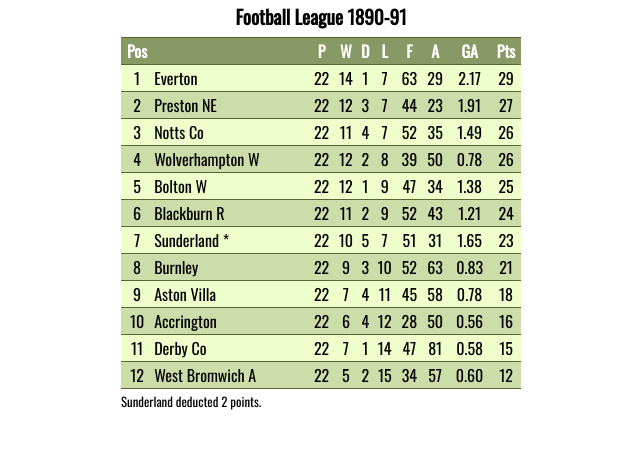
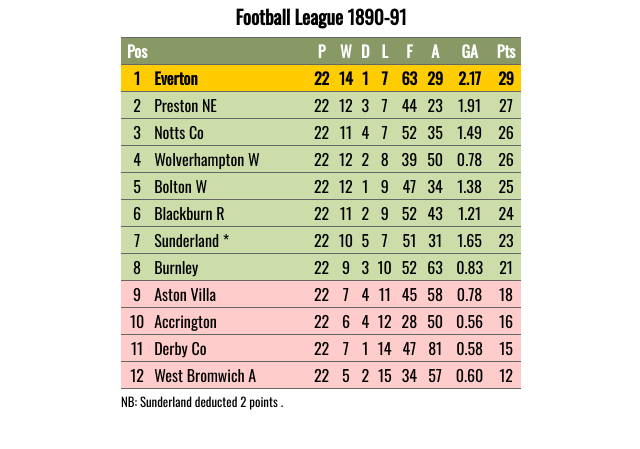
Before and after one commit to andrewhstead/football-stats, a Django app: a page that uses games/templates/competition_table.html in a window 1280 px wide. Shown: the part 211-660 px from the top of the page, without its empty margins (319-959 px from the left). Run offline with Django 3.2, Linux system fonts and the light colour scheme; data comes from the database, SQL or seed files in the repository; both versions use the stored data as it was after the commit; some libraries are stand-ins or nearby versions.

Commit message:
Added logic to colour table rows depending on league structure.

```diff
--- a/games/models.py
+++ b/games/models.py
@@ -62,10 +62,10 @@
 	tie_breaker_4 = models.CharField(max_length=25, choices=TIE_BREAKERS, default="Name")
 	tie_breaker_5 = models.CharField(max_length=25, choices=TIE_BREAKERS, default="Name")
 	# Places to indicate promotion and relegation issues etc.
-	top_primary_places = models.IntegerField(blank=True, null=True)
-	top_secondary_places = models.IntegerField(blank=True, null=True)
-	bottom_primary_places = models.IntegerField(blank=True, null=True)
-	bottom_secondary_places = models.IntegerField(blank=True, null=True)
+	top_primary_places = models.PositiveIntegerField(default=0)
+	top_secondary_places = models.PositiveIntegerField(default=0)
+	bottom_primary_places = models.PositiveIntegerField(default=0)
+	bottom_secondary_places = models.PositiveIntegerField(default=0)
 
 	def __unicode__(self):
 		return unicode(self.name) + ' ' + unicode(self.season)
--- a/games/templates/competition_table.html
+++ b/games/templates/competition_table.html
@@ -12,6 +12,7 @@
 	<!-- Show the league table. -->
 	<table class="league-table">
 
+		<!-- Table header row. -->
 		<tr>
 			<th>Pos</th>
 			<th></th>
@@ -27,8 +28,18 @@
 
 	{% for team in league_table %}
 
-		<tr>
+		<!-- Set up the CSS classes for rows which need to be highlighted. -->
+		{% if forloop.counter in top_primary %}
+			<tr class="top-primary">
+		{% elif forloop.counter in top_secondary %}
+			<tr class="top-secondary">
+		{% elif forloop.counter in bottom_secondary %}
+			<tr class="bottom-secondary">
+		{% elif forloop.counter in bottom_primary %}
+			<tr class="bottom-primary">
+		{% endif %}
 
+				<!-- Show the team's record. -->
 				<td class="center-align">
 					{{ forloop.counter }}
 				</td>
@@ -85,6 +96,7 @@
 		{% if adjustments %}
 
 			{% for adjustment in adjustments %}
+				NB:
 				{{ adjustment.team }}
 					{% if adjustment.points > 0 %}
 						awarded
@@ -95,9 +107,13 @@
 					{% if adjustment.points|abs == 1 %}
 						point.
 					{% else %}
-						points.
+						points
 					{% endif %}
-				<br />
+				{% if forloop.last %}
+					.
+				{% else %}
+					,
+				{% endif %}
 			{% endfor %}
 
 		{% endif %}
--- a/games/views.py
+++ b/games/views.py
@@ -59,6 +59,19 @@
 	teams = competition.teams.all()
 	games = Game.objects.filter(competition=competition)\
 	.values('game_date', 'home_team', 'away_team', 'home_score', 'away_score')
+
+	# Construct the promotion and relegation zones or qualifying positions for the table.
+	team_total = teams.count()
+	positions = range(1, (team_total + 1))
+
+	top_primary = positions[0:competition.top_primary_places]
+	top_secondary = positions[competition.top_primary_places:(competition.top_primary_places + competition.top_secondary_places)]
+
+	bottom_primary = positions[(team_total - competition.bottom_primary_places):team_total]
+	if competition.bottom_primary_places == 0:
+		bottom_secondary = positions[-competition.bottom_secondary_places:]
+	else:
+		bottom_secondary = positions[-(competition.bottom_secondary_places + competition.bottom_primary_places):-competition.bottom_primary_places]
 
 	# Construct an dictionary for each team's playing record with all statistics set to 0.
 	# Floats are used rather than integers in order to facilitate calculations.
@@ -131,4 +144,6 @@
 
 	return render(request, "competition_table.html",\
 		{"competition": competition, "teams": teams, "league_table": league_table,\
-		 "table_tie_breaker": table_tie_breaker, "adjustments": adjustments})
+		 "table_tie_breaker": table_tie_breaker, "adjustments": adjustments,\
+		  "top_primary": top_primary, "top_secondary": top_secondary,\
+		  "bottom_primary": bottom_primary, "bottom_secondary": bottom_secondary})
--- a/static/css/default.css
+++ b/static/css/default.css
@@ -86,23 +86,18 @@
 	border-collapse: collapse;
 	max-width: 400px;
 }
-.league-table tr:nth-of-type(odd) {
-    background-color: #ccddaa;
-}
-.league-table tr:nth-of-type(even) {
-    background-color: #eeffcc;
-}
 .league-table tr:first-child {
     background-color: #889966;
     color: white;
     font-weight: bold;
 }
 .league-table tr {
-	border-top: 1px solid #556633;
+    background-color: #ccddaa;
+	border-top: 1px solid #666666;
 	padding: 0 5px 2px 5px;
 }
 .league-table tr:last-of-type {
-	border-bottom: 1px solid #556633;
+	border-bottom: 1px solid #666666;
 }
 .league-table td {
 	margin: 0 2px;
@@ -116,11 +111,27 @@
 .game-score {
 	min-width: 30px;
 }
+.top-primary td {
+	background-color: #ffcc00;
+	font-weight: bold;
+}
+.top-secondary td {
+	background-color: #ffff66;
+}
+.bottom-primary td {
+	background-color: #990000;
+	color: white;
+	font-weight: bold;
+}
+.bottom-secondary td {
+	background-color: #ffcccc;
+}
 
 /* Styling for information notes. */
 .competition-details {
 	max-width: 400px;
 	margin: auto;
+	padding: 0 5px;
 	font-size: 0.8em;
 }
 
```
Also changed, not shown: db.sqlite3, games/migrations/0015_auto_20180823_1116.py (added), 3 other files. Lines whose indentation alone changed are shown as unchanged.
